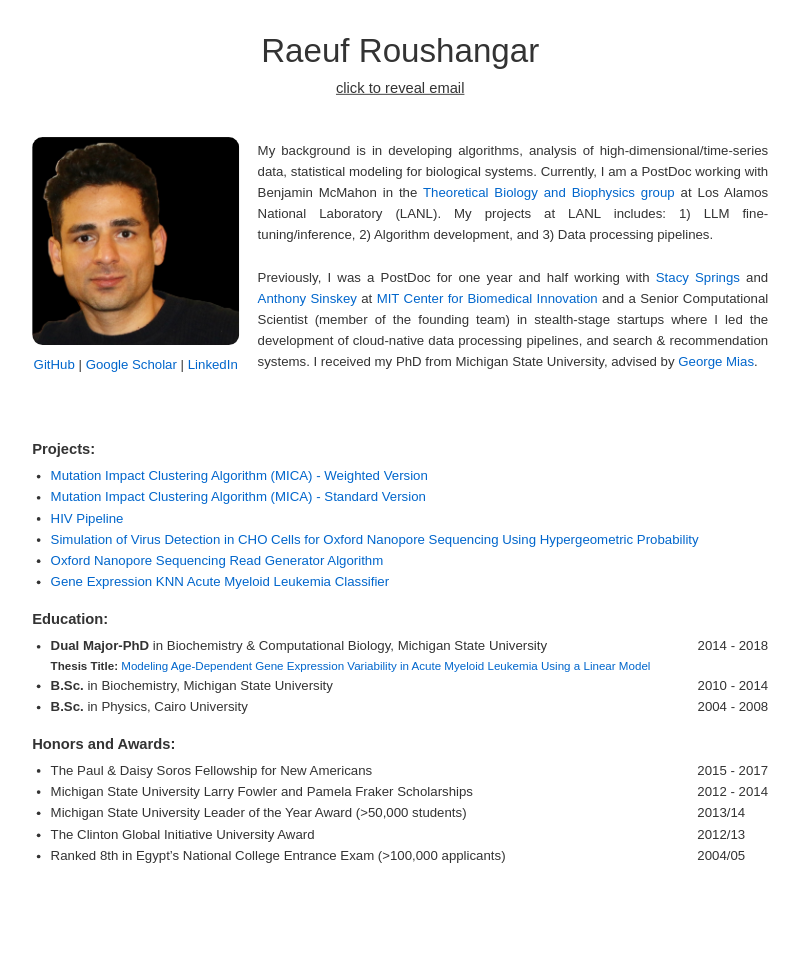
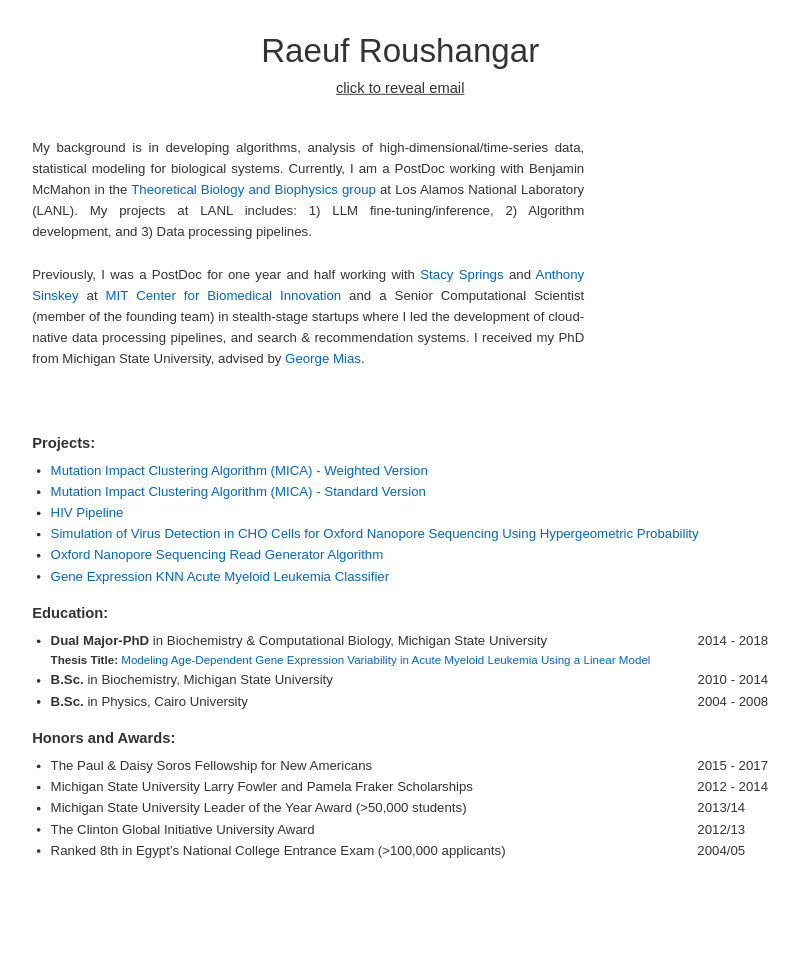
Before and after one commit to raeufroushangar/raeufroushangar.com, a Jekyll site: the page built from index.html, in a window 1280 px wide. Shown: the whole page, without its empty margins (207-1006 px from the left). Built offline with Jekyll 4.4.1, drawn with Linux system fonts in a browser that asks for light colours.

Commit message:
Update profile image and homepage

```diff
--- a/index.html
+++ b/index.html
@@ -12,15 +12,6 @@
   <div><span id="email-link" style="cursor: pointer; text-decoration: underline;">click to reveal email</span></div>
 </div>
 
-<div style="display: flex; align-items: center;">
-  <div style="text-align: center; margin-right: 20px;">
-    <img src="/assets/images/profile.jpg" alt="Profile Picture" style="width: 225px; border-radius: 5%;" />
-    <div style="font-size: 0.9em; margin-top: 10px;">
-      <a href="https://github.com/raeufroushangar" target="_blank">GitHub</a> |
-      <a href="https://scholar.google.com/citations?user=NISquAgAAAAJ&hl=en" target="_blank">Google Scholar</a> |
-      <a href="https://www.linkedin.com/in/raeufroushangar" target="_blank">LinkedIn</a>
-    </div>
-  </div>
 
   <div style="max-width: 600px; font-size: 0.9em; text-align: justify;">
     My background is in developing algorithms, analysis of high-dimensional/time-series data, statistical modeling for biological systems. Currently, I am a PostDoc working with Benjamin McMahon in the <a href="https://www.lanl.gov/org/ddste/aldsc/theoretical/theoretical-biology-biophysics/index.php" target="_blank">Theoretical Biology and Biophysics group</a> at Los Alamos National Laboratory (LANL)</a>. My projects at LANL includes: 1) LLM fine-tuning/inference, 2) Algorithm development, and 3) Data processing pipelines.
```
